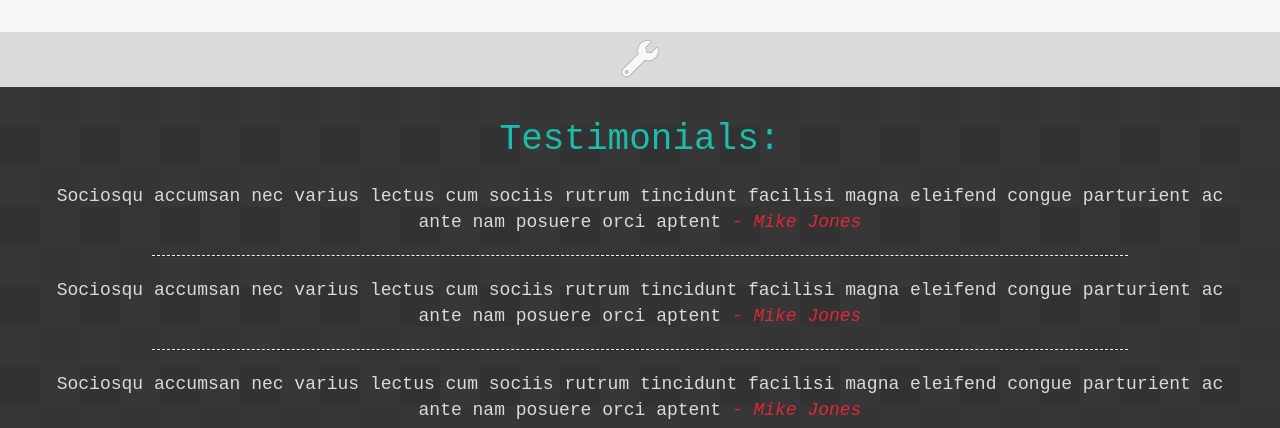
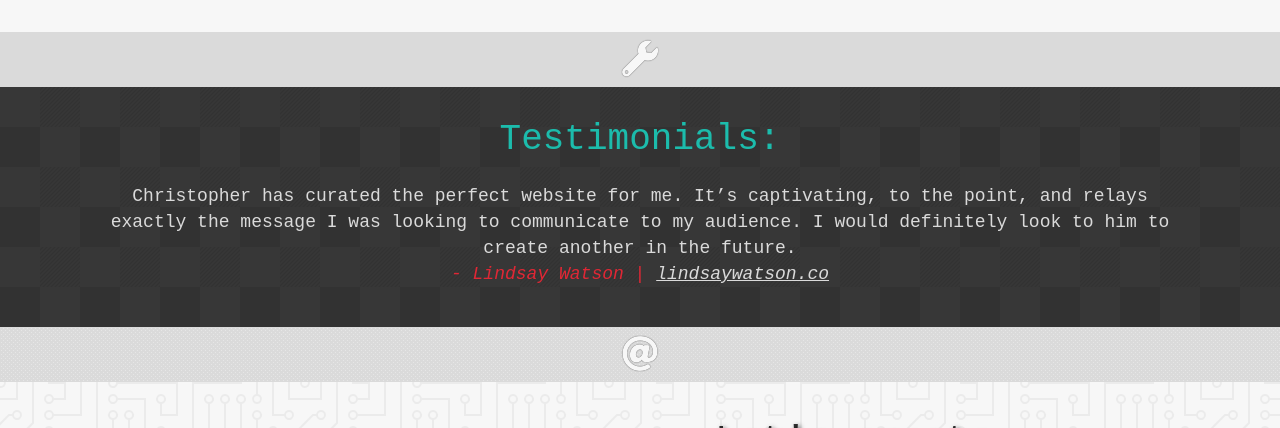
Before and after one commit to christopher-watson/cwatson, a Gatsby site: page / in a window 1280 px wide. Shown: the part 2128-2556 px from the top of the page. Built offline with nearby package versions, Linux system fonts and the light colour scheme; Gatsby itself is replaced by a stand-in of ours.

Commit message:
widescreen fix

```diff
--- a/src/components/testimonial.js
+++ b/src/components/testimonial.js
@@ -4,7 +4,7 @@ const styles = {
   container: {
     display: 'flex',
     flexDirection: 'column',
-    padding: '40px 30px',
+    padding: '40px 90px',
     width: '100vw',
     justifyContent: 'center',
     textAlign: 'center',
@@ -25,8 +25,11 @@ const styles = {
   },
   hr: {
     borderTop: '1px dashed #f7f7f7',
-    width: '80%',
+    width: '70%',
     margin: '20px 0',
+  },
+  links: {
+    color: '#dadada'
   },
 }
 
@@ -36,23 +39,24 @@ const Testimonial = () => {
       <div style={styles.heading} className="testimonial-heading">Testimonials:</div>
       {/* test 1 */}
       <div style={styles.text} className="testimonial-text">
-        Sociosqu accumsan nec varius lectus cum sociis rutrum tincidunt facilisi magna eleifend congue parturient ac ante nam posuere orci aptent
+        Christopher has curated the perfect website for me. It’s captivating, to the point, and relays exactly the message I was looking to communicate to my audience.
+        I would definitely look to him to create another in the future. <br/>
+        <span style={styles.author}className="testimonial-author"> - Lindsay Watson | <a style={styles.links} target='_blank' rel="noopener noreferrer" href="http://lindsaywatson.co">lindsaywatson.co</a></span>
+      </div>
+      {/* <hr style={styles.hr}/> */}
+
+      {/* test 2 */}
+      {/* <div style={styles.text} className="testimonial-text">
+        Sociosqu accumsan nec varius lectus cum sociis rutrum tincidunt facilisi magna eleifend congue parturient ac ante nam posuere orci aptent <br/>
         <span style={styles.author}className="testimonial-author"> - Mike Jones</span>
       </div>
-      <hr style={styles.hr}/>
-
-      {/* test 2 */}
-      <div style={styles.text} className="testimonial-text">
-        Sociosqu accumsan nec varius lectus cum sociis rutrum tincidunt facilisi magna eleifend congue parturient ac ante nam posuere orci aptent
-        <span style={styles.author}className="testimonial-author"> - Mike Jones</span>
-      </div>
-      <hr style={styles.hr}/>
+      <hr style={styles.hr}/> */}
 
       {/* test 3 */}
-      <div style={styles.text} className="testimonial-text">
-        Sociosqu accumsan nec varius lectus cum sociis rutrum tincidunt facilisi magna eleifend congue parturient ac ante nam posuere orci aptent
+      {/* <div style={styles.text} className="testimonial-text">
+        Sociosqu accumsan nec varius lectus cum sociis rutrum tincidunt facilisi magna eleifend congue parturient ac ante nam posuere orci aptent <br/>
         <span style={styles.author}className="testimonial-author"> - Mike Jones</span>
-      </div>
+      </div> */}
     </div>
   );
 };
--- a/src/styles/layout.css
+++ b/src/styles/layout.css
@@ -87,10 +87,17 @@ header {
   background: var(--white);
   display: grid;
   grid-template-columns: repeat(auto-fill, minmax(min-content, 700px));
-  /* MAX WIDTH ??? */
+  /* width: 100vw; */
+  /* max-width: 2000px; */
   grid-gap: 20px;
   padding: 40px;
   justify-content: center;
+}
+
+@media only screen and (min-width: 2190px) {
+  .work {
+    grid-template-columns: repeat(2, minmax(min-content, 700px));
+  }
 }
 
 .skills-collapse-span i {
@@ -200,3 +207,7 @@ footer {
   border-style: solid;
   border-color: transparent transparent var(--black) transparent;
 }
+
+.cta-div .tooltip .tooltip-text {
+  left: -2vw;
+}
```
